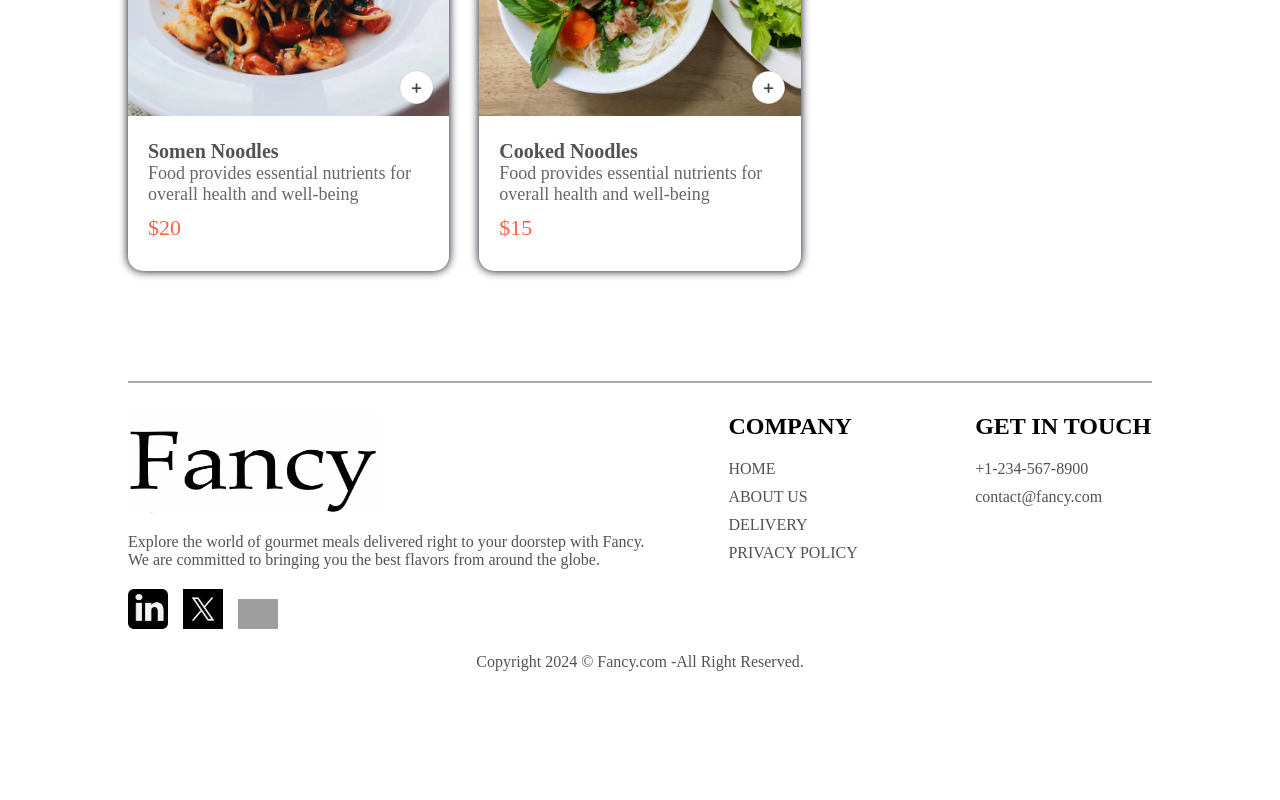
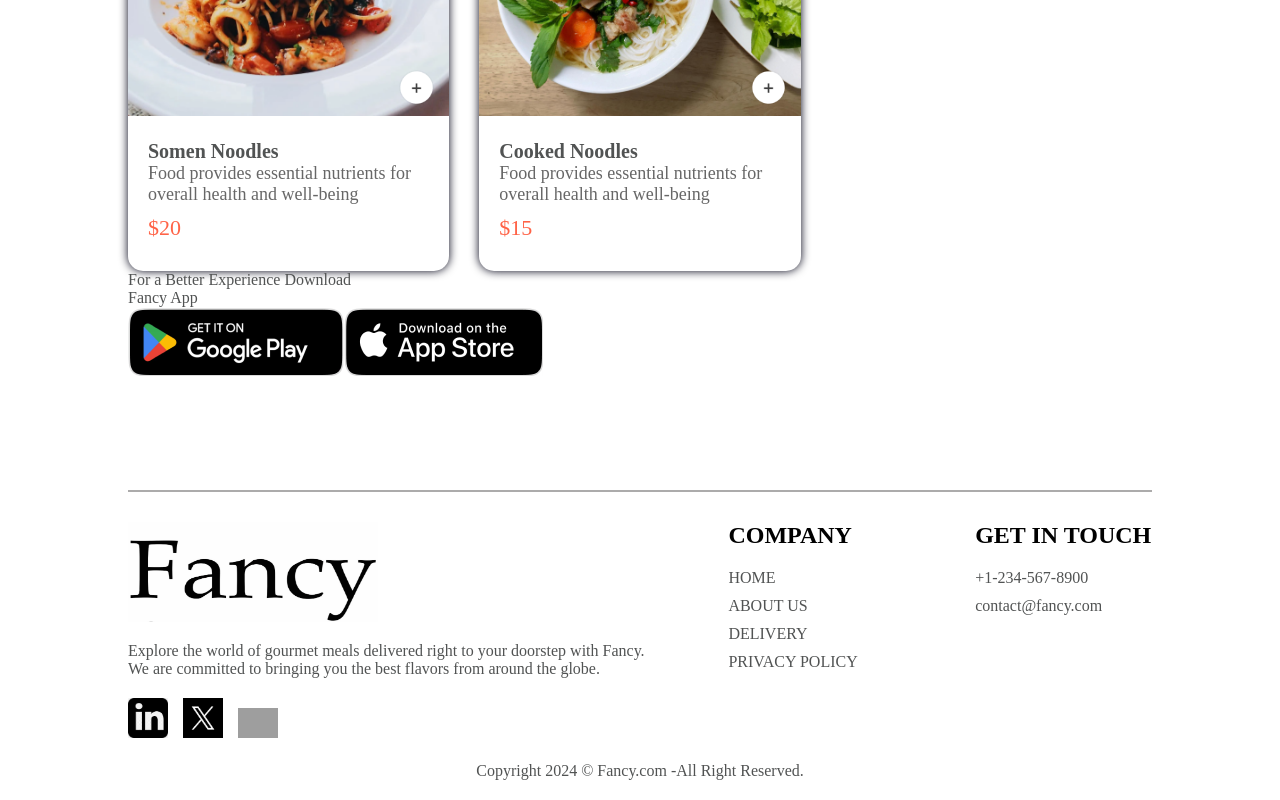
Before and after one commit to mehmetpektass/Food-Delivery-MERN-Stack, a React (Vite) app in the folder project/client/: page / in a window 1280 px wide. Shown: the part 5794-6594 px from the top of the page. Before the commit the page ends 6485 px from the top, so only its background shows below. Built offline with nearby package versions, Linux system fonts and the light colour scheme; grey boxes are pictures that could not be loaded.

Commit message:
created app download component

```diff
--- /dev/null
+++ b/project/client/src/components/AppDownload/AppDownload.jsx
@@ -0,0 +1,17 @@
+import React from 'react'
+import './AppDownload.css'
+import { frontendAssets } from '../../assets/frontend_assets/assets'
+
+const AppDownload = () => {
+  return (
+    <div className='app-download' id='app-download'>
+        <p>For a Better Experience Download <br/>Fancy App</p>
+        <div className='app-download-platforms'>
+            <img src={frontendAssets.play_store} alt="" />
+            <img src={frontendAssets.app_store} alt="" />
+        </div>
+    </div>
+  )
+}
+
+export default AppDownload
--- a/project/client/src/pages/Home/Home.jsx
+++ b/project/client/src/pages/Home/Home.jsx
@@ -3,6 +3,7 @@ import "./Home.css";
 import Header from "../../components/Header/Header.jsx";
 import ExploreMenu from "../../components/ExploreMenu/ExploreMenu.jsx";
 import FoodDisplay from "../../components/FoodDisplay./FoodDisplay.jsx";
+import AppDownload from "../../components/AppDownload/AppDownload";
 
 const Home = () => {
     const [category , setCategory] = useState('all')
@@ -11,6 +12,7 @@ const Home = () => {
       <Header />
       <ExploreMenu category={category} setCategory={setCategory} />
       <FoodDisplay category={category}/>
+      <AppDownload/>
     </>
   );
 };
```
Also changed, not shown: project/client/src/components/AppDownload/AppDownload.css (added).
